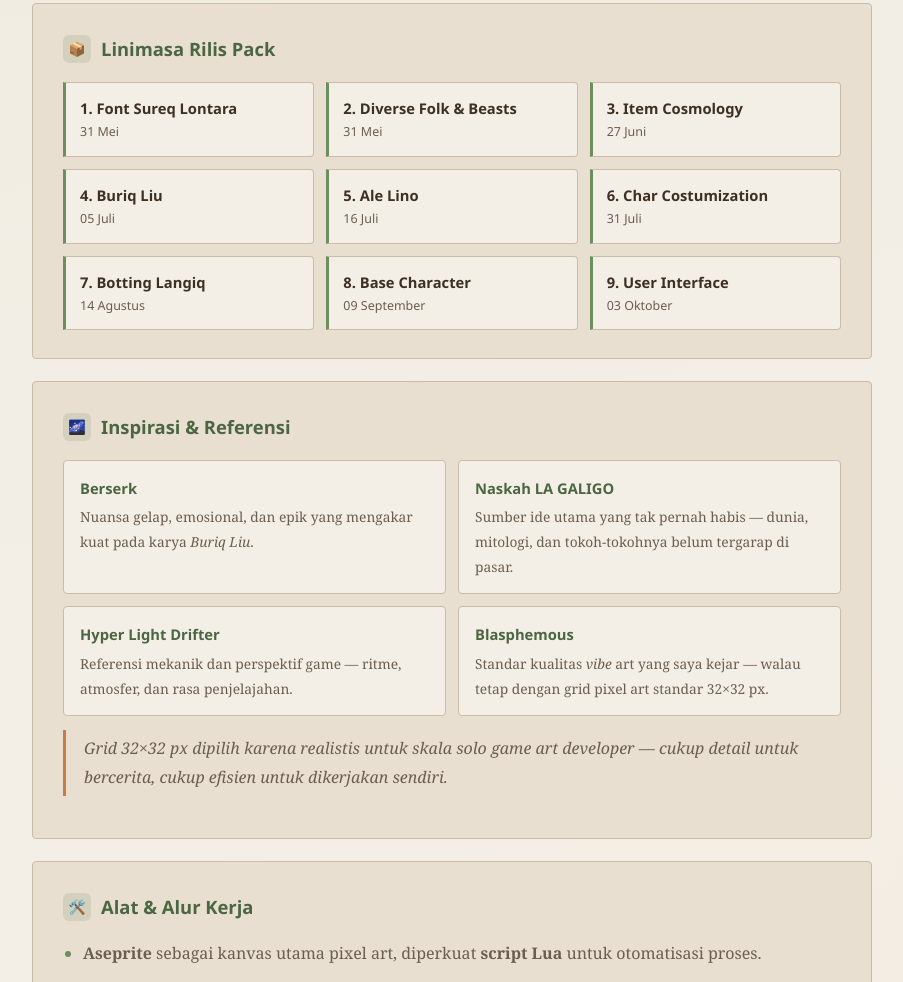
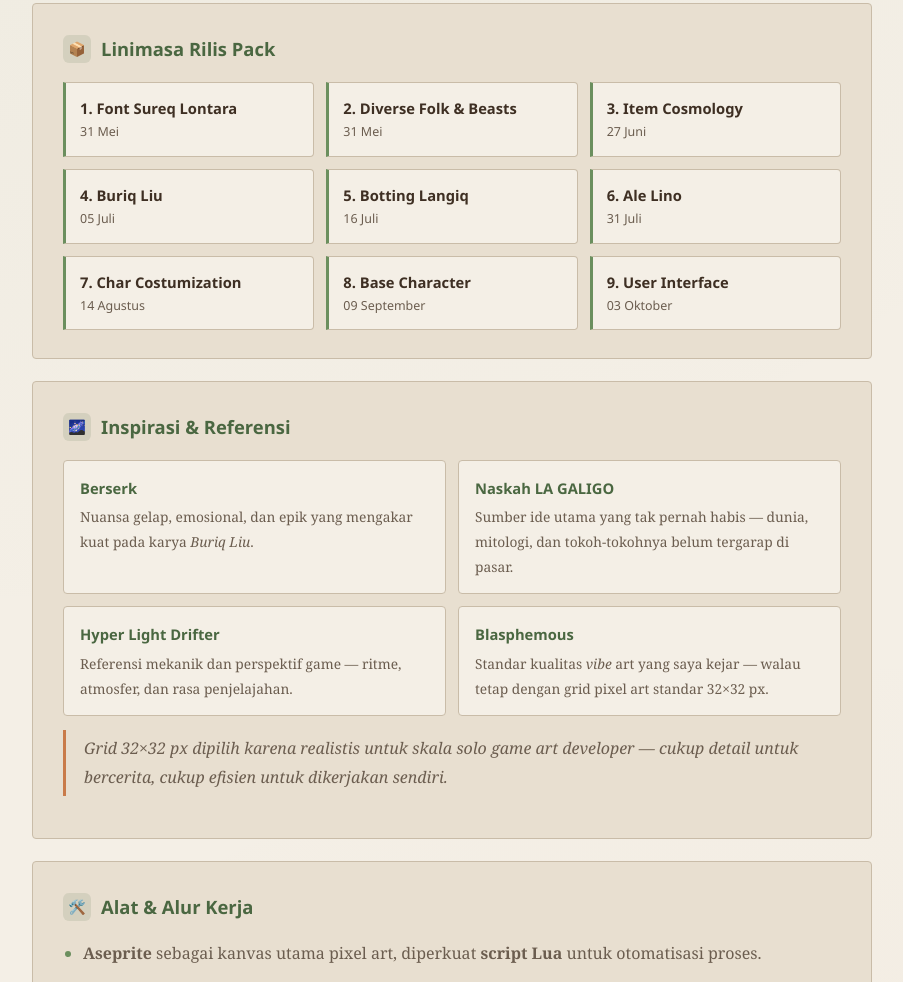
Before and after one commit to rachmatatrjt/biografi, a plain HTML site: page index.html in a window 1280 px wide. Shown: the part 1599-2581 px from the top of the page, without its empty margins (188-1091 px from the left). Drawn offline with Linux system fonts and the light colour scheme.

Commit message:
Reorder items in index.html

```diff
--- a/index.html
+++ b/index.html
@@ -321,9 +321,9 @@
         <div class="pack"><div class="name">2. Diverse Folk &amp; Beasts</div><div class="date">31 Mei</div></div>
         <div class="pack"><div class="name">3. Item Cosmology</div><div class="date">27 Juni</div></div>
         <div class="pack"><div class="name">4. Buriq Liu</div><div class="date">05 Juli</div></div>
-        <div class="pack"><div class="name">5. Ale Lino</div><div class="date">16 Juli</div></div>
-        <div class="pack"><div class="name">6. Char Costumization</div><div class="date">31 Juli</div></div>
-        <div class="pack"><div class="name">7. Botting Langiq</div><div class="date">14 Agustus</div></div>
+        <div class="pack"><div class="name">5. Botting Langiq</div><div class="date">16 Juli</div></div>
+        <div class="pack"><div class="name">6. Ale Lino</div><div class="date">31 Juli</div></div>
+        <div class="pack"><div class="name">7. Char Costumization</div><div class="date">14 Agustus</div></div>
         <div class="pack"><div class="name">8. Base Character</div><div class="date">09 September</div></div>
         <div class="pack"><div class="name">9. User Interface</div><div class="date">03 Oktober</div></div>
       </div>
```
